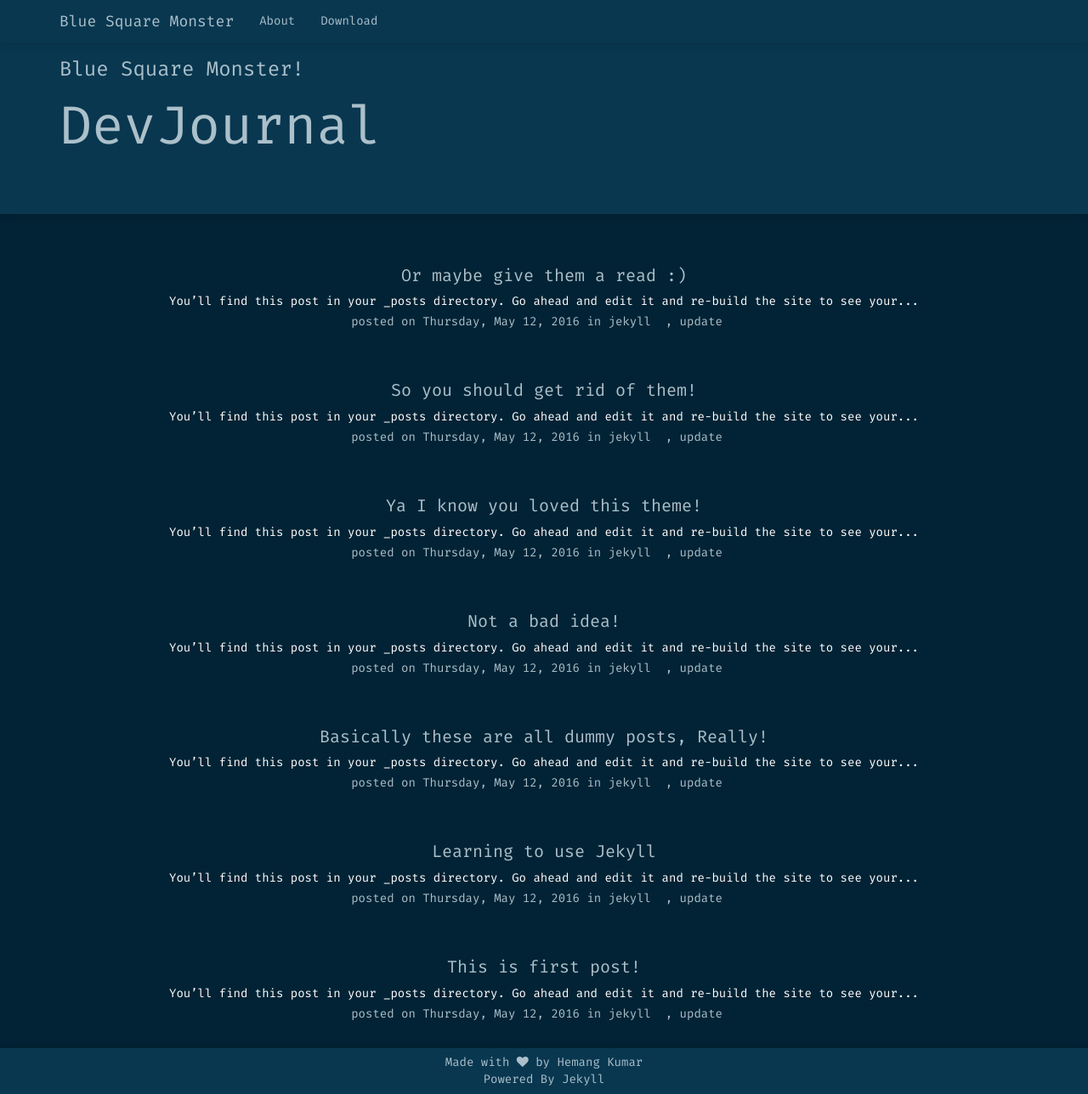
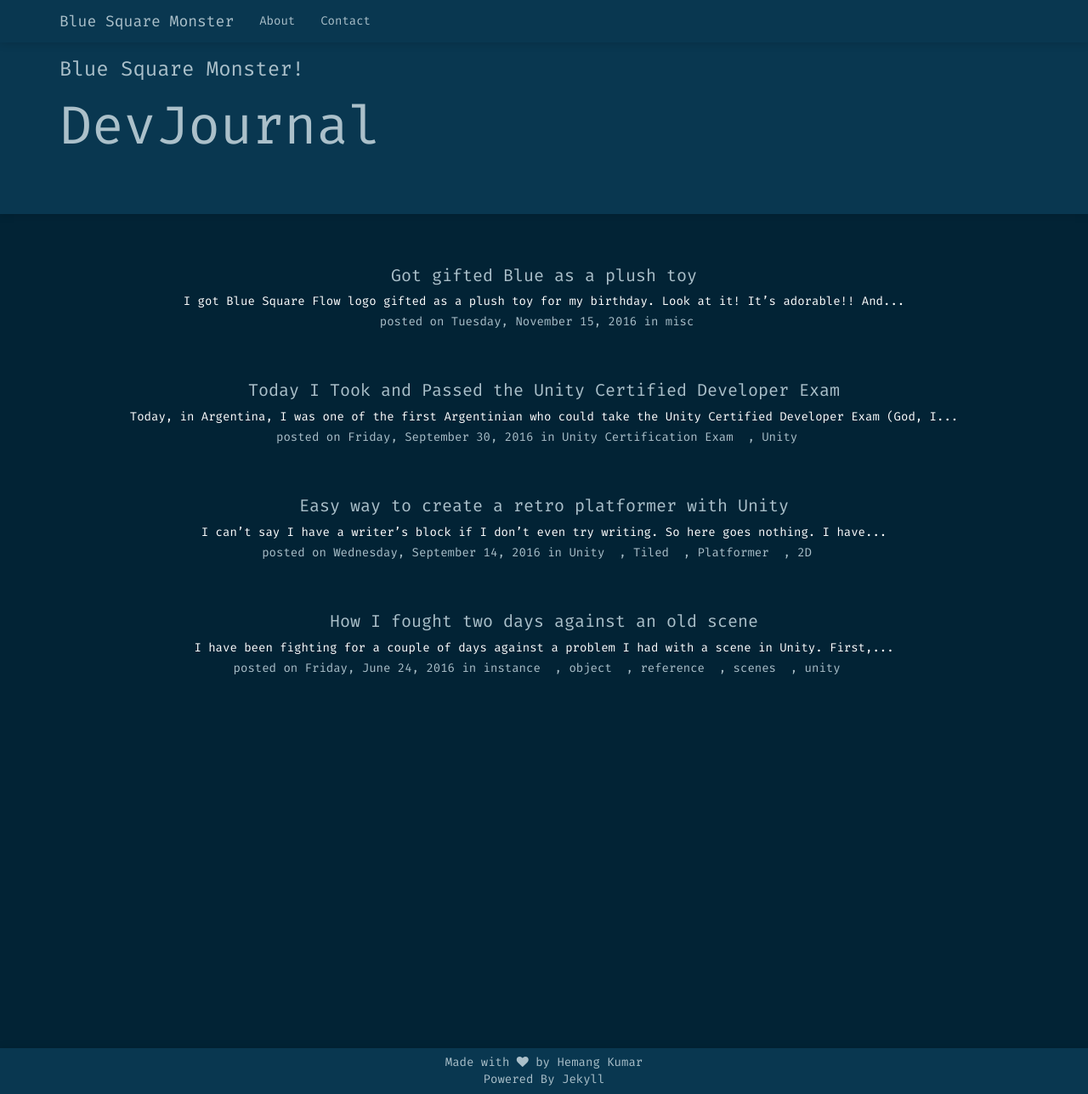
Before and after one commit to Bullrich/GameDev, a Jekyll site: the page built from index.html, in a window 1280 px wide and 1288 px high. Shown: the whole window at 85% size. Built offline with Jekyll 4.4.1, drawn with Linux system fonts in a browser that asks for light colours; nearby versions of some CDN libraries; some web fonts are replaced.

Commit message:
+ Imported my own post from jbullrich.com.ar/gameDev

```diff
--- a/_config.yml
+++ b/_config.yml
@@ -18,6 +18,8 @@ baseurl: "" # the subpath of your site, e.g. /blog
 url: "" # the base hostname & protocol for your site
 twitter_username: JavierBullrich
 github_username:  Bullrich
+linkedin_username:  javibullrich
+email:  javierbullrich@gmail.com
 
 # Build settings
 markdown: kramdown
--- a/_includes/head.html
+++ b/_includes/head.html
@@ -53,6 +53,10 @@
   <link href='https://fonts.googleapis.com/css?family=Alegreya:400,400italic,700' rel='stylesheet' type='text/css'>
   <link href='https://fonts.googleapis.com/css?family=Lora:400,400italic,700' rel='stylesheet' type='text/css'>
   <link href='https://fonts.googleapis.com/css?family=Fira+Sans:400,300,500,700' rel='stylesheet' type='text/css'>
+  <!-- My modififications-->
+  <link rel="shortcut icon" type="image/x-icon" href="{{ "/assets/favicon.ico" | prepend: site.baseurl }}">
+  <link href="//maxcdn.bootstrapcdn.com/font-awesome/4.2.0/css/font-awesome.min.css" rel="stylesheet">
+
   <script src="https://ajax.googleapis.com/ajax/libs/jquery/2.2.0/jquery.min.js"></script>
   <link href='https://fonts.googleapis.com/css?family=Open+Sans:400,700' rel='stylesheet' type='text/css'>
   <link href="https://maxcdn.bootstrapcdn.com/bootstrap/3.3.6/css/bootstrap.min.css" rel="stylesheet" integrity="sha384-1q8mTJOASx8j1Au+a5WDVnPi2lkFfwwEAa8hDDdjZlpLegxhjVME1fgjWPGmkzs7" crossorigin="anonymous">
--- a/_posts/2016-05-12-welcome-to-jekyll.markdown
+++ /dev/null
@@ -1,26 +0,0 @@
----
-layout: post
-title:  "This is first post!"
-date:   2016-05-12 22:01:43 +0530
-categories: jekyll update
-author: "Hemang"
----
-You’ll find this post in your `_posts` directory. Go ahead and edit it and re-build the site to see your changes. You can rebuild the site in many different ways, but the most common way is to run `jekyll serve`, which launches a web server and auto-regenerates your site when a file is updated.
-
-To add new posts, simply add a file in the `_posts` directory that follows the convention `YYYY-MM-DD-name-of-post.ext` and includes the necessary front matter. Take a look at the source for this post to get an idea about how it works.
-
-Jekyll also offers powerful support for code snippets:
-
-{% highlight ruby %}
-def print_hi(name)
-  puts "Hi, #{name}"
-end
-print_hi('Tom')
-#=> prints 'Hi, Tom' to STDOUT.
-{% endhighlight %}
-
-Check out the [Jekyll docs][jekyll-docs] for more info on how to get the most out of Jekyll. File all bugs/feature requests at [Jekyll’s GitHub repo][jekyll-gh]. If you have questions, you can ask them on [Jekyll Talk][jekyll-talk].
-
-[jekyll-docs]: http://jekyllrb.com/docs/home
-[jekyll-gh]:   https://github.com/jekyll/jekyll
-[jekyll-talk]: https://talk.jekyllrb.com/
--- a/_posts/2016-05-12-welcome-to-jekyll1.markdown
+++ /dev/null
@@ -1,25 +0,0 @@
----
-layout: post
-title:  "Basically these are all dummy posts, Really!"
-date:   2016-05-12 22:01:43 +0530
-categories: jekyll update
----
-You’ll find this post in your `_posts` directory. Go ahead and edit it and re-build the site to see your changes. You can rebuild the site in many different ways, but the most common way is to run `jekyll serve`, which launches a web server and auto-regenerates your site when a file is updated.
-
-To add new posts, simply add a file in the `_posts` directory that follows the convention `YYYY-MM-DD-name-of-post.ext` and includes the necessary front matter. Take a look at the source for this post to get an idea about how it works.
-
-Jekyll also offers powerful support for code snippets:
-
-{% highlight ruby %}
-def print_hi(name)
-  puts "Hi, #{name}"
-end
-print_hi('Tom')
-#=> prints 'Hi, Tom' to STDOUT.
-{% endhighlight %}
-
-Check out the [Jekyll docs][jekyll-docs] for more info on how to get the most out of Jekyll. File all bugs/feature requests at [Jekyll’s GitHub repo][jekyll-gh]. If you have questions, you can ask them on [Jekyll Talk][jekyll-talk].
-
-[jekyll-docs]: http://jekyllrb.com/docs/home
-[jekyll-gh]:   https://github.com/jekyll/jekyll
-[jekyll-talk]: https://talk.jekyllrb.com/
--- a/_posts/2016-05-12-welcome-to-jekyll10.markdown
+++ /dev/null
@@ -1,25 +0,0 @@
----
-layout: post
-title:  "Not a bad idea!"
-date:   2016-05-12 22:01:43 +0530
-categories: jekyll update
----
-You’ll find this post in your `_posts` directory. Go ahead and edit it and re-build the site to see your changes. You can rebuild the site in many different ways, but the most common way is to run `jekyll serve`, which launches a web server and auto-regenerates your site when a file is updated.
-
-To add new posts, simply add a file in the `_posts` directory that follows the convention `YYYY-MM-DD-name-of-post.ext` and includes the necessary front matter. Take a look at the source for this post to get an idea about how it works.
-
-Jekyll also offers powerful support for code snippets:
-
-{% highlight ruby %}
-def print_hi(name)
-  puts "Hi, #{name}"
-end
-print_hi('Tom')
-#=> prints 'Hi, Tom' to STDOUT.
-{% endhighlight %}
-
-Check out the [Jekyll docs][jekyll-docs] for more info on how to get the most out of Jekyll. File all bugs/feature requests at [Jekyll’s GitHub repo][jekyll-gh]. If you have questions, you can ask them on [Jekyll Talk][jekyll-talk].
-
-[jekyll-docs]: http://jekyllrb.com/docs/home
-[jekyll-gh]:   https://github.com/jekyll/jekyll
-[jekyll-talk]: https://talk.jekyllrb.com/
--- a/_posts/2016-05-12-welcome-to-jekyll11.markdown
+++ /dev/null
@@ -1,25 +0,0 @@
----
-layout: post
-title:  "Ya I know you loved this theme!"
-date:   2016-05-12 22:01:43 +0530
-categories: jekyll update
----
-You’ll find this post in your `_posts` directory. Go ahead and edit it and re-build the site to see your changes. You can rebuild the site in many different ways, but the most common way is to run `jekyll serve`, which launches a web server and auto-regenerates your site when a file is updated.
-
-To add new posts, simply add a file in the `_posts` directory that follows the convention `YYYY-MM-DD-name-of-post.ext` and includes the necessary front matter. Take a look at the source for this post to get an idea about how it works.
-
-Jekyll also offers powerful support for code snippets:
-
-{% highlight ruby %}
-def print_hi(name)
-  puts "Hi, #{name}"
-end
-print_hi('Tom')
-#=> prints 'Hi, Tom' to STDOUT.
-{% endhighlight %}
-
-Check out the [Jekyll docs][jekyll-docs] for more info on how to get the most out of Jekyll. File all bugs/feature requests at [Jekyll’s GitHub repo][jekyll-gh]. If you have questions, you can ask them on [Jekyll Talk][jekyll-talk].
-
-[jekyll-docs]: http://jekyllrb.com/docs/home
-[jekyll-gh]:   https://github.com/jekyll/jekyll
-[jekyll-talk]: https://talk.jekyllrb.com/
--- a/_posts/2016-05-12-welcome-to-jekyll2.markdown
+++ /dev/null
@@ -1,25 +0,0 @@
----
-layout: post
-title:  "So you should get rid of them!"
-date:   2016-05-12 22:01:43 +0530
-categories: jekyll update
----
-You’ll find this post in your `_posts` directory. Go ahead and edit it and re-build the site to see your changes. You can rebuild the site in many different ways, but the most common way is to run `jekyll serve`, which launches a web server and auto-regenerates your site when a file is updated.
-
-To add new posts, simply add a file in the `_posts` directory that follows the convention `YYYY-MM-DD-name-of-post.ext` and includes the necessary front matter. Take a look at the source for this post to get an idea about how it works.
-
-Jekyll also offers powerful support for code snippets:
-
-{% highlight ruby %}
-def print_hi(name)
-  puts "Hi, #{name}"
-end
-print_hi('Tom')
-#=> prints 'Hi, Tom' to STDOUT.
-{% endhighlight %}
-
-Check out the [Jekyll docs][jekyll-docs] for more info on how to get the most out of Jekyll. File all bugs/feature requests at [Jekyll’s GitHub repo][jekyll-gh]. If you have questions, you can ask them on [Jekyll Talk][jekyll-talk].
-
-[jekyll-docs]: http://jekyllrb.com/docs/home
-[jekyll-gh]:   https://github.com/jekyll/jekyll
-[jekyll-talk]: https://talk.jekyllrb.com/
--- a/_posts/2016-05-12-welcome-to-jekyll3.markdown
+++ /dev/null
@@ -1,25 +0,0 @@
----
-layout: post
-title:  "Or maybe give them a read :)"
-date:   2016-05-12 22:01:43 +0530
-categories: jekyll update
----
-You’ll find this post in your `_posts` directory. Go ahead and edit it and re-build the site to see your changes. You can rebuild the site in many different ways, but the most common way is to run `jekyll serve`, which launches a web server and auto-regenerates your site when a file is updated.
-
-To add new posts, simply add a file in the `_posts` directory that follows the convention `YYYY-MM-DD-name-of-post.ext` and includes the necessary front matter. Take a look at the source for this post to get an idea about how it works.
-
-Jekyll also offers powerful support for code snippets:
-
-{% highlight ruby %}
-def print_hi(name)
-  puts "Hi, #{name}"
-end
-print_hi('Tom')
-#=> prints 'Hi, Tom' to STDOUT.
-{% endhighlight %}
-
-Check out the [Jekyll docs][jekyll-docs] for more info on how to get the most out of Jekyll. File all bugs/feature requests at [Jekyll’s GitHub repo][jekyll-gh]. If you have questions, you can ask them on [Jekyll Talk][jekyll-talk].
-
-[jekyll-docs]: http://jekyllrb.com/docs/home
-[jekyll-gh]:   https://github.com/jekyll/jekyll
-[jekyll-talk]: https://talk.jekyllrb.com/
--- /dev/null
+++ b/_posts/2016-06-24-How-I-Fought-an-old-scene.md
@@ -0,0 +1,30 @@
+---
+layout: post
+title:  "How I fought two days against an old scene"
+date:   2016-06-24
+categories:
+- instance
+- object
+- reference
+- scenes
+- unity
+---
+I have been fighting for a couple of days against a problem I had with a scene in Unity. First, I noticed that the game didn’t load a script when compiling for Android, then others scripts didn’t find the gameobject with said script. Then I started to debug and debug…
+
+![My helpful screenshot]({{ site.url }}/assets/la_escena.jpg)
+
+I called the script from thousands of references, by it’s instance, I set objects to it, new scripts, everything but it didn’t work and it was making me mad. Something was wrong but I can’t figure it out!
+
+I always received that text in windows console when debugging that I hated so much:
+
+    Object reference not set to an instance of an object.
+
+I googled and googled everywhere but I didn’t find anything. When I’m about to give up and start a new project I have an idea:
+
+If I try to quit and add the scenes again to the build settings?
+
+Conclusion: I had moved the main scene from one folder to another, and the project was compiling the old scene, not the new one, that’s why it wasn’t showing the new script. Because it didn’t exist in that scene.
+
+A simple error cost me two days of development.
+
+### Be careful with your scenes!
--- /dev/null
+++ b/_posts/2016-09-14-easy-way-to-create-a-platformer.md
@@ -0,0 +1,12 @@
+---
+layout: post
+title:  "Easy way to create a retro platformer with Unity"
+date:   2016-09-14
+categories: Unity Tiled Platformer 2D
+---
+I can’t say I have a writer’s block if I don’t even try writing. So here goes nothing.
+I have been working on a platformer, my partner in this doesn’t know how to use Unity, so finding a middle point has been hard. We need to design a level in the most pixel perfect way with tiles, at the same time handle the collisions. Should I have one collider for every tile? That would clearly generate some problems in performance. Should I set big polygon colliders for each section?
+That could bring some tedious work and any modification would be a pain in the mousse.
+So how did I resolve the problem with making a perfect level with good collisions, easily modified and having good collisions?
+Easy, with [Tiled2Unity](http://www.seanba.com/tiled2unity). [Tiled ](http://www.mapeditor.org/)is a generic level editor which brings a collision setting. Just like Ogmo or any level editor you used. Tiled2Unity is a software which converts that map into one or more meshes with a polygon collider for each one, simplifying everything.
+It gives you a prefab with everything setted up. _Really marvelous._
--- /dev/null
+++ b/_posts/2016-09-30-unity-certification-exam.md
@@ -0,0 +1,74 @@
+---
+layout: post
+title:  "Today I Took and Passed the Unity Certified Developer Exam"
+date:   2016-09-30
+categories:
+- Unity Certification Exam
+- Unity
+---
+Today, in Argentina, I was one of the first Argentinian who could take the Unity Certified Developer Exam (God, I won’t write that again, so I’ll say UCDE), literally the second, today were two exams, one at 1 pm, and the other at 3 pm. I was at the 1 pm one, and finish it second because some complications that I will address in a moment.
+
+The exam took place at the [Universidad Abierta Interamericana – UAI](http://www.uai.edu.ar/), where the director of the UAI’s Game Develepment career was helping a person from Unity, who later presented himself as James, to setup everything. Fifteen minutes later they called us, asked for our IDs and our email, which James typed into a skype conversation and then hit send. We stood there waiting for another 10 minutes until James presented himself as James, and wrote down on a blackboard the url that we had to access in a sub site in Unity Certification’s site. Everything pretty normal, we were given our email as the username and a default password, that we had to change the moment that we log in. After that we waited for another five minutes until everyone had the option to open the exam in our “Courses” dashboard.
+
+We opened it, had to read a Terms & Agreement stuff that no one ever read so I skipped to the last part and pressed “Accept”.
+
+“50% of the course has been completed”. Neat!
+
+Now came the real part. I opened the “Course” again and it send me to the exam tutorial. A timer start, that gave me 90 minutes to answer everything. There were 3 types of questions: multiple choices, match descriptions with names, and click on a picture the part that you are asked.
+
+_NOW _ the real exam starts!
+
+The first section was all about Animation. Some tricky question, select several stuff bad explained, and match things whose name I didn’t understand with things whose descriptions I didn’t understand. Need to have 70% of the questions correctly answered, got 50%. Shrugs, bad way to start.
+
+Then came the Asset Management part. That was extremely easy. [What kind of audio files can Unity import](https://docs.unity3d.com/Manual/AudioFiles.html), differentiate an empty gameobject in the inspector, find the child of X object in the hierarchy window, one multiple choice that asked how can I create a prefab, what is saved when I save a scene, etc. That part I passed with a 90%.
+
+Then came the audio. God, I don’t know anything about audio. They asked what’s the effect of the Doppler effect. I choose one answer randomly. How to make an audio source play when the object is spawned (the answer is “Play on Awake” for anyone who doesn’t know). Locate an audio file in the project window. What component modifies the audio of an audio source. I failed this one.
+
+Now the Editor Interface. Easy peasy (or however that’s written). A match window with it’s function; in which window can I find errors (console window), how to parent an object (drag an object to the object you want it to be the parent), how to reset a component (wheel in component &gt; Reset), with what key does the scene window focus an object (F), how can you orbit the camera in the scene, etc. Passed it with honors.
+
+Employment Preparedness: What’s a NDA, and what’s intelectual property. You have to answer both right to pass this part.
+
+Game Art: Explain why you should use less polygons (for performance), what does the color do in games (affect mood), and one or two more things I don’t remember but answered correctly again. Got a 100% in this part.
+
+Then came Game Design. Oh god. Game design. I hate what happens in this part. One question was: What are the most common genres for mobile games, which I selected the correct answer (puzzle, board and arcade games), then press submit and…. and….. and….. THE SITE FROZE. I couldn’t click anything! AND THE CLOCK WAS STILL TICKING! I called James over who didn’t know what to do. He refreshed the page which sent me back to my dashboard where it said that I had completed 100% of the course. But I had to continue! Another guy got frozen in the same part, and then another one too. James was speaking through Skype with whoever was there, and suddenly came Carl Callewaert[¹](#extra), who didn’t know what was going on. James took pics, sent them through Skype and was really nervous. This clearly wasn’t a good sign. I was waiting on my dashboard with the 100% there, no option to click, time passed, I wanted to use my phone but had to leave it on my bag for the duration of the exam. Finally Carl comes to my computer and asked what is going on, I tell him that when James refreshed the site it sent me back to the dashboard, and Carl pressed on something that didn’t look like a button, but in fact was, and allowed me to continue where I left my exam. Yes! I could answer the question this time and continue to go on. All very simple questions.
+
+Industry Awareness: Really easy. Two questions, match production phases with it’s description and what is the input on a mobile phone (Touch).
+
+Lighting. Luckily for me, I read about this just this morning, so I was prepared. What is called pre computed lights (Baked), what does light baking produce (Lightmap) and what does Lightmap do or something like that, which I answered Lightmap UVs. Identify light types by it’s shadow. Match light types with it’s emiter shape. Explain what is a culling mask. Passed this one.
+
+Now one I really hate: Materials and Effects. Had to match what type of texture would go with what kind of shader rendering(if you read [this](https://docs.unity3d.com/Manual/StandardShaderMaterialParameterRenderingMode.html) it will be easy), what is called the property to make particles spawn particles, with what property can you make particles change to yellow, then to orange and then to blue, what is the [albedo of a shader](https://docs.unity3d.com/Manual/StandardShaderMaterialParameterAlbedoColor.html) and other stuff. Passed this with the minimum needed score.
+
+Navigation and Pathfinding. Again, easy if you read the [guide](https://docs.unity3d.com/Manual/class-NavMeshAgent.html). What is an obstacle, what is the max slope and how do you call the pre computing function of mapping the navigation map (again, baking).
+
+Physics. God, there were some bad asked question here. Clearly a programmer asked this questions because, as a writer, I didn’t understand several questions here.
+Identify a sphere collider by it appearance, how can I move a collider up without moving the object, some question which the answer was OnTrigger and then was a Raycast question. There was a picture with a clock model and the question was something like “In which axis should a raycast be cast to collide with the clock: X, Y, W or Z”. I didn’t know. From where it is being cast? What’s the origin point? I called James, who, kindly, told me that it was being casted from the camera, so I could answer without any problem.
+Some questions of rigidbodies, I don’t remember most of them. Again, I passed this part.
+
+Now the fun part! Programming &lt;3. What is the purpose of methods, how can I acces a variable from another script (public, duh), for what use can I use quaternions, what is deltaTime, for what use is the awake, then there was one which asked which option of the upper toolbar should I choose to create a new script (you know, the toolbar that says “File, Edit, Assets, GameObject, Component, Window, Help”). No idea with that one; I always right click on the inspector and create a script from there. Passed all except for that one.
+
+Project Management: For what are the layers, identify Tags in the inspector, which objects have the transform component, etc.
+
+Services: A easy one. I know that most failed this one because they have never used it. What do I need to make a cloud build (a repository), how is called the service that give me data about my players, and what is the difference between a reward and a regular add.
+
+Last but not least: User Interface. Explain which type should a method be to be called from a button function (public), identify the pivot of an object, in what format should I import an Image to use it in the screen, and something else I don’t remember. Also, passed.
+
+
+
+So then, by the end, I got a 82(I think that it was 1660 points of 2000). I was second completing the exam (damn Game Design section that freezed my site). It was really really easy and EVERYTHING that they’ll ask you can be find on the [Exam Objectives pdf](https://certification.unity.com/themes/certification/docs/unity-certified-developer-exam-objectives.pdf)(I literally have this opened and copy some of the “Certification Objectives” for telling you some question). I recommend checking the docs before going to the exam but good luck.
+
+For people that say that the certification is useless, I recommend reading [this](https://www.reddit.com/r/Unity3D/comments/4fp2x3/last_weekend_i_took_and_passed_the_unity/d2b12hw) answer in a reddit post. That is the UCDE main objective. Also, it’s valid for only two years, so you have to squish all you can from it in that time.
+
+
+
+At the end, they took us a picture with James and uploaded to the UAI’s facebook page or whatever. I spoke to the career director, who tried to convince me to study there, but I’m from the competition (Escuela Da Vinci) so I rejected the kind offer, but we exchanged email addresses ’cause he told me he wanted to make a project and that he could use my help. I also tried to dissuade him to teach Unreal instead on focusing only in Unity, like I’ve been insisting in the career director of my career for a year and a half, and finally was able to start a Unreal Lab so that the teachers can learn it and teach it to the students. Now I have to insist with CryEngine for another year and a half.
+
+So you all know how this goes. If everything fails, we’ll always have GameMaker.
+
+Thanks for reading all this, I know it’s long. Kudos to you!
+
+
+
+* * *
+
+### Extra
+¹Carl Callewaert is Unity’s Lead Evangelist. He is like Jesus but with Unity. He travels the world preaching and teaching about Unity, you should follow him on [Twitter](https://twitter.com/carlunity), he literally tweets from a different country each week.
--- /dev/null
+++ b/_posts/2016-11-15-i-got-blue-gifted.md
@@ -0,0 +1,9 @@
+---
+layout: post
+title:  "Got gifted Blue as a plush toy"
+date:   2016-11-15
+categories: misc
+---
+I got Blue Square Flow logo gifted as a plush toy for my birthday. Look at it! It’s adorable!! And very plushy.
+
+![Blue]({{ site.url }}/assets/blue.jpg)
--- /dev/null
+++ b/contact.md
@@ -0,0 +1,25 @@
+---
+layout: page
+title: Contact
+permalink: /contact/
+---
+<div class="man-title">
+  Contact
+</div>
+<div class="manual manual-title">
+  Posting
+  </div>
+<p>  <div class="manual-content">
+
+      Do you want to get in touch with me?
+
+      Feel free to write me to {{site.email}}
+
+
+<p>
+
+<ul class="list-inline list-social" style="text-align:center">
+					<li><a href="https://twitter.com/{{ site.twitter_username }}" class="btn btn-link" target="_blank"><i class="fa fa-twitter fa-fw"></i> Twitter</a></li>
+					<li><a href="https://github.com/{{ site.github_username }}" class="btn btn-link" target="_blank"><i class="fa fa-github fa-fw"></i> Github</a></li>
+					<li><a href="https://ar.linkedin.com/in/{{ site.linkedin_username }}" class="btn btn-link" target="_blank"><i class="fa fa-linkedin fa-fw"></i> LinkedIn</a></li>
+				</ul>
```
Also changed, not shown: _draft/2016-05-12-welcome-to-jekyll0.markdown (renamed from _posts/2016-05-12-welcome-to-jekyll0.markdown), _draft/download.md (renamed from download.md), assets/blue.jpg (added), assets/favicon.ico (added), assets/la_escena.jpg (added).
